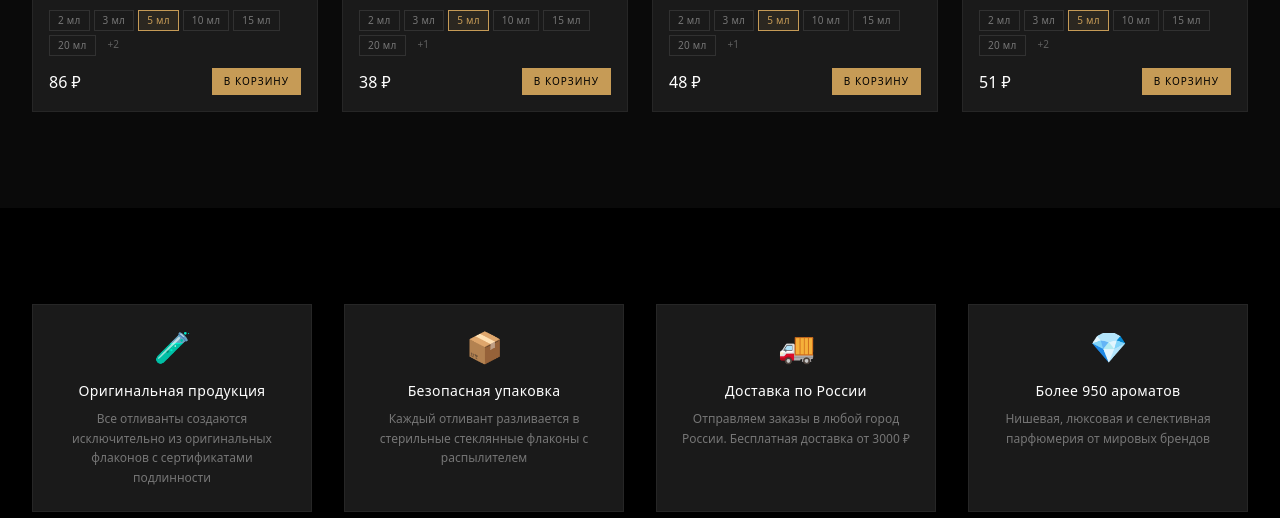
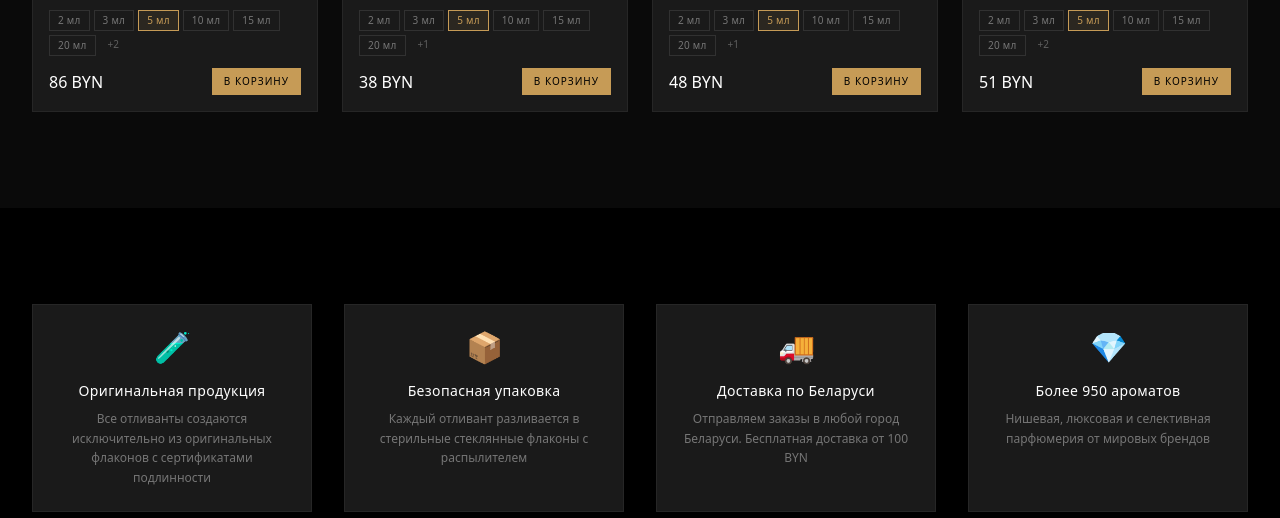
Before and after one commit to scofdrem/PythonCarperfume, a React (Vite) app in the folder app/frontend/: page / in a window 1280 px wide. Shown: the part 3599-4117 px from the top of the page. Built offline with nearby package versions, Linux system fonts and the light colour scheme; no server answers.

Commit message:
Currency and region updates.

```diff
--- a/app/frontend/src/components/Footer.tsx
+++ b/app/frontend/src/components/Footer.tsx
@@ -25,7 +25,7 @@ export default function Footer() {
             </Link>
             <p className="text-white/30 text-xs leading-relaxed">
               Интернет-магазин отливантов элитной парфюмерии. Оригинальные ароматы
-              от 2 мл с доставкой по всей России.
+              от 2 мл с доставкой по всей Беларуси.
             </p>
           </div>
 
@@ -93,7 +93,7 @@ export default function Footer() {
                   href="#"
                   className="hover:text-[#C69B56] transition-colors"
                 >
-                  +7 (999) 123-45-67
+                  +375 (29) 123-45-67
                 </a>
               </li>
               <li className="text-white/40 text-xs">
@@ -102,7 +102,7 @@ export default function Footer() {
                   href="#"
                   className="hover:text-[#C69B56] transition-colors"
                 >
-                  info@1000aromatov.ru
+                  info@1000aromatov.by
                 </a>
               </li>
             </ul>
--- a/app/frontend/src/components/HomeSections.tsx
+++ b/app/frontend/src/components/HomeSections.tsx
@@ -150,8 +150,8 @@ export function About() {
             },
             {
               icon: "🚚",
-              title: "Доставка по России",
-              desc: "Отправляем заказы в любой город России. Бесплатная доставка от 3000 ₽",
+              title: "Доставка по Беларуси",
+              desc: "Отправляем заказы в любой город Беларуси. Бесплатная доставка от 100 BYN",
             },
             {
               icon: "💎",
--- a/app/frontend/src/components/ProductCard.tsx
+++ b/app/frontend/src/components/ProductCard.tsx
@@ -72,7 +72,7 @@ export default function ProductCard({ product }: ProductCardProps) {
         {/* Price */}
         <div className="flex items-center justify-between">
           <span className="text-white text-base font-light">
-            {price.toLocaleString("ru-RU")} ₽
+            {price.toLocaleString("ru-RU")} BYN
           </span>
           <button className="bg-[#C69B56] text-black text-[10px] tracking-[0.1em] uppercase px-3 py-1.5 font-medium hover:bg-[#d4aa65] transition-colors duration-200">
             В корзину
```
Also changed, not shown: 2 other files (tests, documents, lock files or other folders).
